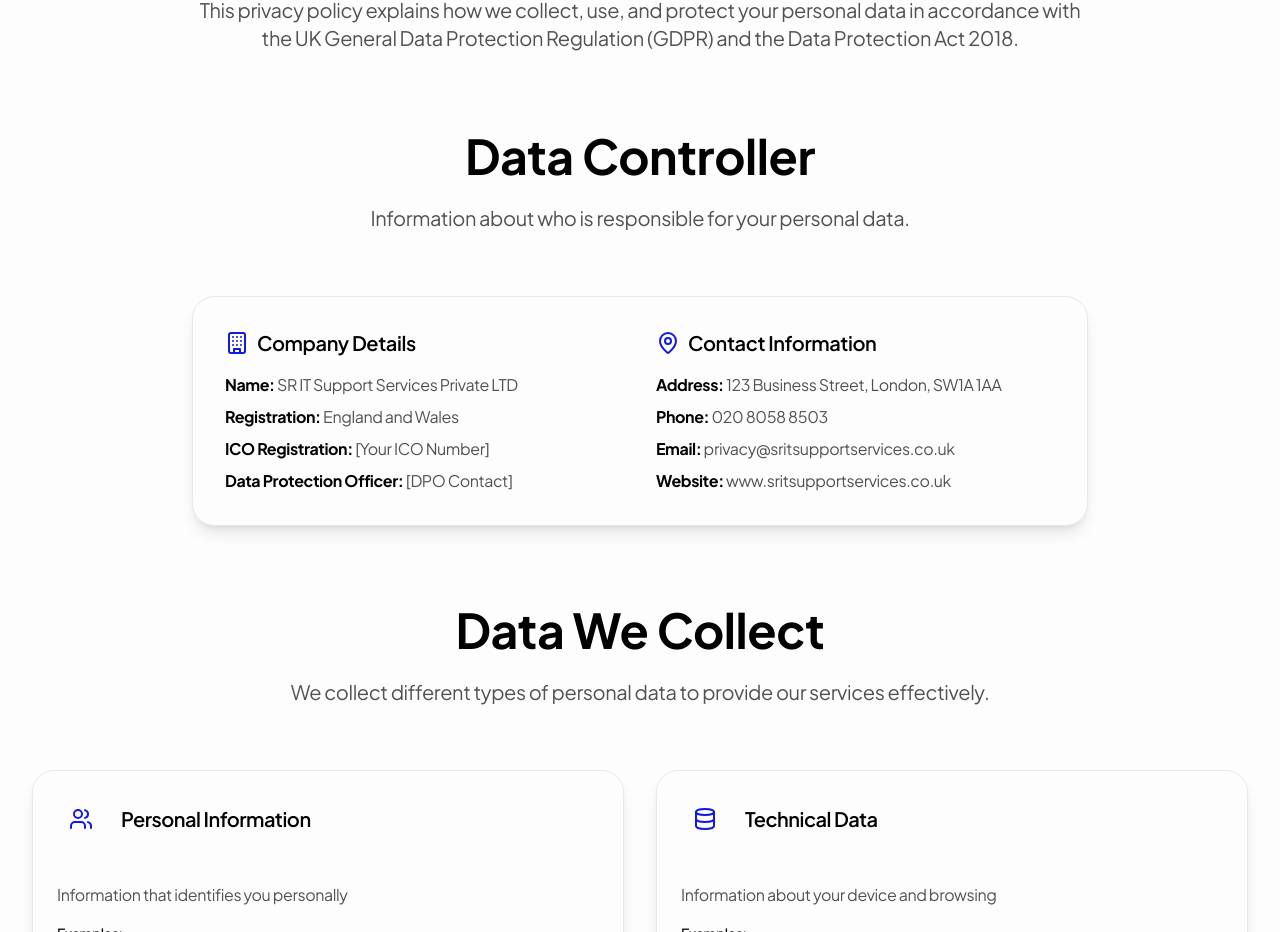
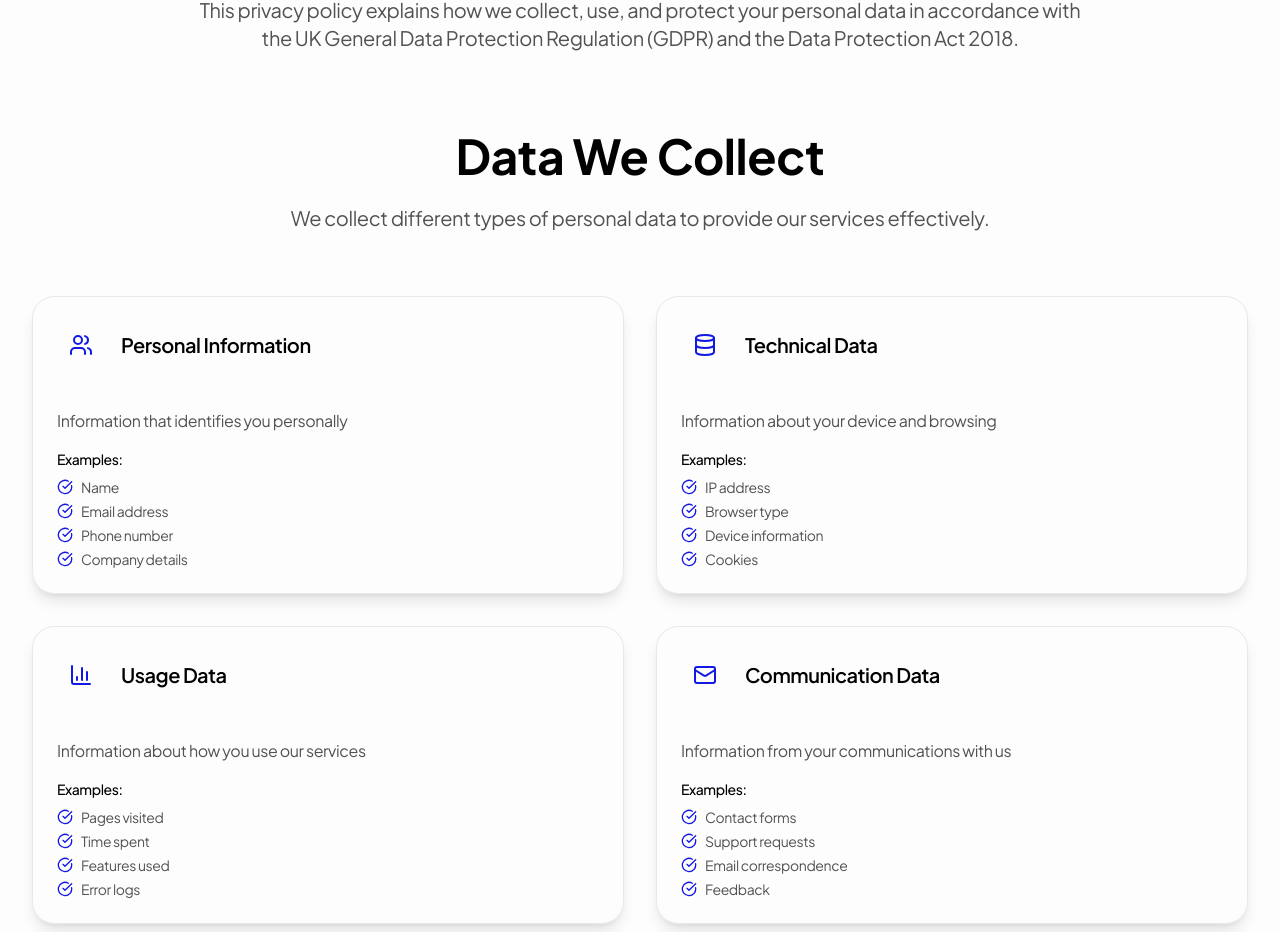
Before and after one commit to pkaushik-02002/SR-IT-Solutions-, a Next.js app: page /privacy in a window 1280 px wide. Shown: the part 994-1926 px from the top of the page. Built offline with nearby package versions, Linux system fonts and the light colour scheme.

Commit message:
Remove Data Controller section from privacy page and clean up unused imports

```diff
--- a/app/privacy/page.tsx
+++ b/app/privacy/page.tsx
@@ -6,7 +6,7 @@ import { Badge } from "@/components/ui/badge";
 import {
   Shield, Eye, Lock, AlertTriangle, CheckCircle, XCircle, Info,
   ExternalLink, ArrowRight, Database, Users, BarChart3, Target,
-  Globe, Clock, FileText, Phone, Mail, MapPin, Calendar, Key, Building
+  Globe, Clock, FileText, Phone, Mail, Calendar, Key
 } from "lucide-react";
 import Link from "next/link";
 
@@ -184,49 +184,6 @@ export default function PrivacyPage() {
             <p className="text-lg sm:text-xl text-muted-foreground max-w-4xl mx-auto leading-relaxed">
               This privacy policy explains how we collect, use, and protect your personal data in accordance with the UK General Data Protection Regulation (GDPR) and the Data Protection Act 2018.
             </p>
-          </div>
-
-          {/* Data Controller Information */}
-          <div className="mb-16 sm:mb-20">
-            <div className="text-center mb-12 sm:mb-16">
-              <h2 className="text-3xl sm:text-4xl md:text-5xl font-bold text-foreground mb-6">
-                Data Controller
-              </h2>
-              <p className="text-lg sm:text-xl text-muted-foreground max-w-4xl mx-auto leading-relaxed">
-                Information about who is responsible for your personal data.
-              </p>
-            </div>
-
-            <Card className="border border-border bg-card/50 shadow-lg max-w-4xl mx-auto">
-              <CardContent className="p-8">
-                <div className="grid md:grid-cols-2 gap-8">
-                  <div>
-                    <h3 className="text-xl font-semibold text-foreground mb-4 flex items-center">
-                      <Building className="w-6 h-6 mr-2 text-primary" />
-                      Company Details
-                    </h3>
-                    <div className="space-y-2 text-muted-foreground">
-                      <p><strong className="text-foreground">Name:</strong> SR IT Support Services Private LTD</p>
-                      <p><strong className="text-foreground">Registration:</strong> England and Wales</p>
-                      <p><strong className="text-foreground">ICO Registration:</strong> [Your ICO Number]</p>
-                      <p><strong className="text-foreground">Data Protection Officer:</strong> [DPO Contact]</p>
-                    </div>
-                  </div>
-                  <div>
-                    <h3 className="text-xl font-semibold text-foreground mb-4 flex items-center">
-                      <MapPin className="w-6 h-6 mr-2 text-primary" />
-                      Contact Information
-                    </h3>
-                    <div className="space-y-2 text-muted-foreground">
-                      <p><strong className="text-foreground">Address:</strong> 123 Business Street, London, SW1A 1AA</p>
-                      <p><strong className="text-foreground">Phone:</strong> 020 8058 8503</p>
-                      <p><strong className="text-foreground">Email:</strong> privacy@sritsupportservices.co.uk</p>
-                      <p><strong className="text-foreground">Website:</strong> www.sritsupportservices.co.uk</p>
-                    </div>
-                  </div>
-                </div>
-              </CardContent>
-            </Card>
           </div>
 
           {/* Data We Collect */}
```
